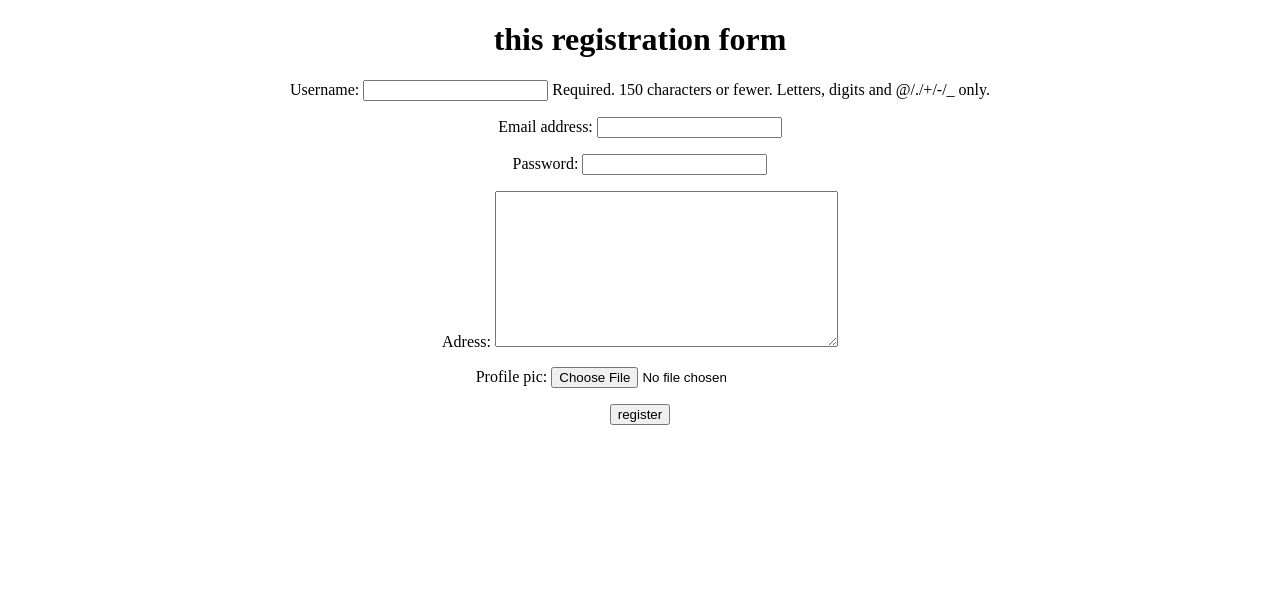
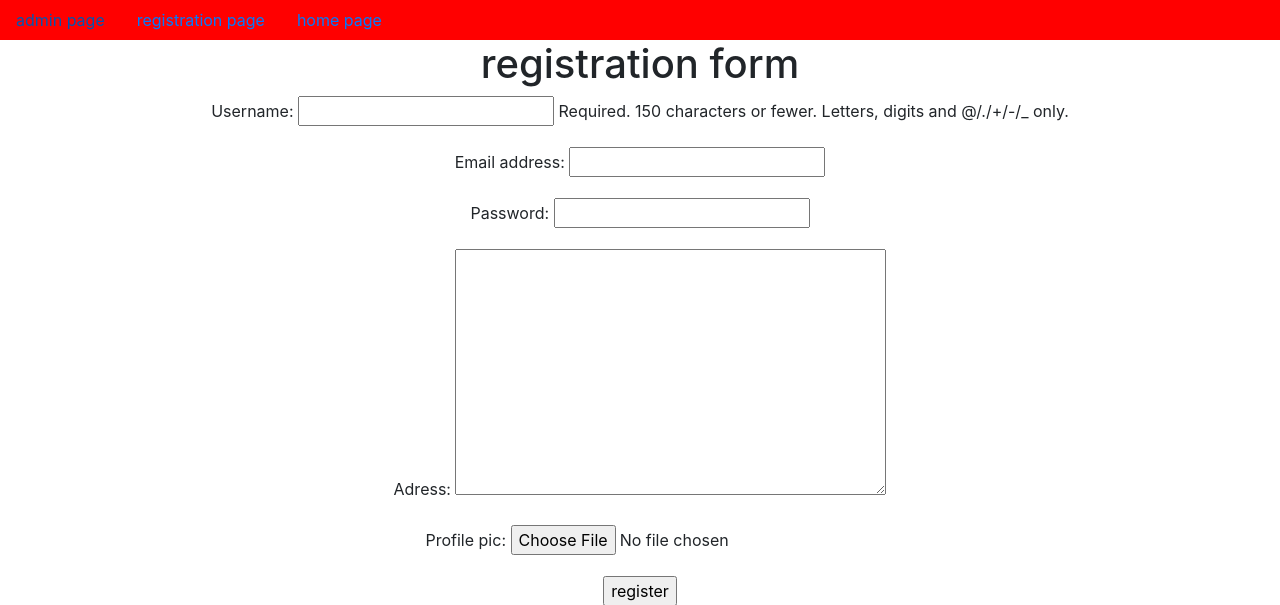
Before and after one commit to rajisoftware/project46_registration_email_registration_forms, a Django app: page /registration/ in a window 1280 px wide. Shown: the top 605 px of the page. Run offline with Django 4.2, Linux system fonts and the light colour scheme.

Commit message:
first commit

```diff
--- a/app/views.py
+++ b/app/views.py
@@ -4,6 +4,8 @@ from django.http import HttpResponse
 from django.core.mail import send_mail
 
 # Create your views here.
+def home(request):
+    return render(request,'home.html')
 def registration(request):
     ufo=userform()
     pfo=profileform()
--- a/project46/urls.py
+++ b/project46/urls.py
@@ -23,5 +23,6 @@ urlpatterns = [
     path("admin/", admin.site.urls),
 
     path('registration/',registration,name='registration'),
+    path('home/',home,name='home'),
 
 ]+static(settings.MEDIA_URL,document_root=settings.MEDIA_ROOT)
--- /dev/null
+++ b/templates/dummy.html
@@ -0,0 +1,39 @@
+<!DOCTYPE html>
+<html lang="en">
+<head>
+    <meta charset="UTF-8">
+    <meta http-equiv="X-UA-Compatible" content="IE=edge">
+    <meta name="viewport" content="width=device-width, initial-scale=1.0">
+     <!-- Bootstrap CSS -->
+     <link rel="stylesheet" href="https://cdn.jsdelivr.net/npm/bootstrap@4.6.2/dist/css/bootstrap.min.css" integrity="sha384-xOolHFLEh07PJGoPkLv1IbcEPTNtaed2xpHsD9ESMhqIYd0nLMwNLD69Npy4HI+N" crossorigin="anonymous">
+    {% block title %}
+    <title>hello wolrd </title>
+    {% endblock %}
+</head>
+<body>
+    <center>
+        <nav class="nav" style="background-color:red">
+          <a href="{% url 'admin:index' %}"class='nav-link'>admin page</a>
+          <a href="{% url 'registration' %}"class='nav-link'>registration page</a>
+          <a href="{% url 'home' %}"class='nav-link'>home page</a>
+
+
+        </nav>
+        <!-- Optional JavaScript; choose one of the two! -->
+
+    <!-- Option 1: jQuery and Bootstrap Bundle (includes Popper) -->
+    <script src="https://cdn.jsdelivr.net/npm/jquery@3.5.1/dist/jquery.slim.min.js" integrity="sha384-DfXdz2htPH0lsSSs5nCTpuj/zy4C+OGpamoFVy38MVBnE+IbbVYUew+OrCXaRkfj" crossorigin="anonymous"></script>
+    <script src="https://cdn.jsdelivr.net/npm/bootstrap@4.6.2/dist/js/bootstrap.bundle.min.js" integrity="sha384-Fy6S3B9q64WdZWQUiU+q4/2Lc9npb8tCaSX9FK7E8HnRr0Jz8D6OP9dO5Vg3Q9ct" crossorigin="anonymous"></script>
+
+    <!-- Option 2: Separate Popper and Bootstrap JS -->
+    <!--
+    <script src="https://cdn.jsdelivr.net/npm/jquery@3.5.1/dist/jquery.slim.min.js" integrity="sha384-DfXdz2htPH0lsSSs5nCTpuj/zy4C+OGpamoFVy38MVBnE+IbbVYUew+OrCXaRkfj" crossorigin="anonymous"></script>
+    <script src="https://cdn.jsdelivr.net/npm/popper.js@1.16.1/dist/umd/popper.min.js" integrity="sha384-9/reFTGAW83EW2RDu2S0VKaIzap3H66lZH81PoYlFhbGU+6BZp6G7niu735Sk7lN" crossorigin="anonymous"></script>
+    <script src="https://cdn.jsdelivr.net/npm/bootstrap@4.6.2/dist/js/bootstrap.min.js" integrity="sha384-+sLIOodYLS7CIrQpBjl+C7nPvqq+FbNUBDunl/OZv93DB7Ln/533i8e/mZXLi/P+" crossorigin="anonymous"></script>
+    -->
+    {%  block  body_block %}
+    {% endblock %}
+    </center>
+
+</body>
+</html>
--- a/templates/registration.html
+++ b/templates/registration.html
@@ -1,14 +1,12 @@
-<!DOCTYPE html>
-<html lang="en">
-<head>
-    <meta charset="UTF-8">
-    <meta http-equiv="X-UA-Compatible" content="IE=edge">
-    <meta name="viewport" content="width=device-width, initial-scale=1.0">
-    <title>Document</title>
-</head>
-<body>
-    <center>
-        <h1>this registration form </h1>
+{%  extends 'dummy.html' %}
+{% block title %}
+<title>this registration form </title>
+{% endblock %}
+
+
+
+{% block body_block %}
+        <h1>registration form </h1>
         <form method="POST"  enctype="multipart/form-data">
             {% csrf_token %}
 
@@ -18,7 +16,4 @@
         <input type="submit" value="register">
 
         </form>
-    </center>
-
-</body>
-</html>
+{% endblock %}
```
Also changed, not shown: templates/home.html (added, +11 -0 lines).
